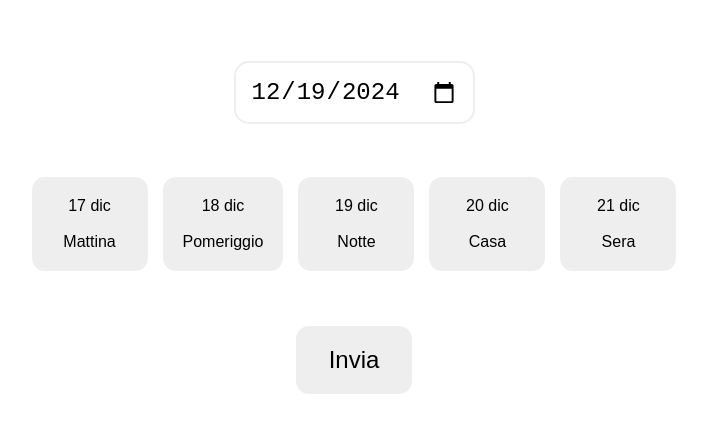
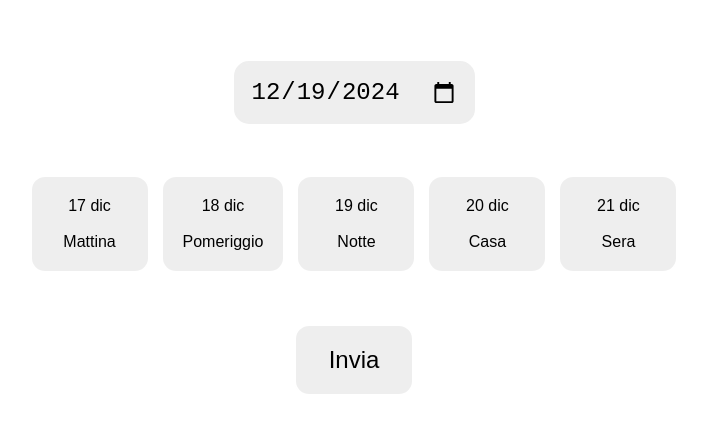
Before and after one commit to EnDiGi/does-dad-work, a plain HTML site: page index.html in a window 1280 px wide. Shown: the whole page, without its empty margins (286-993 px from the left). Drawn offline with Linux system fonts and the light colour scheme.

Commit message:
Restyle 2 because I forgot a thing

```diff
--- a/style.css
+++ b/style.css
@@ -8,7 +8,8 @@ input[type = "date"] {
 	padding: 15px;
 	font-size: 1.5rem;
 	border: 2px solid #eeeeee;
-	border-radius: 15px
+	border-radius: 15px;
+	background-color: #eeeeee;
 }
 
 button {
```
